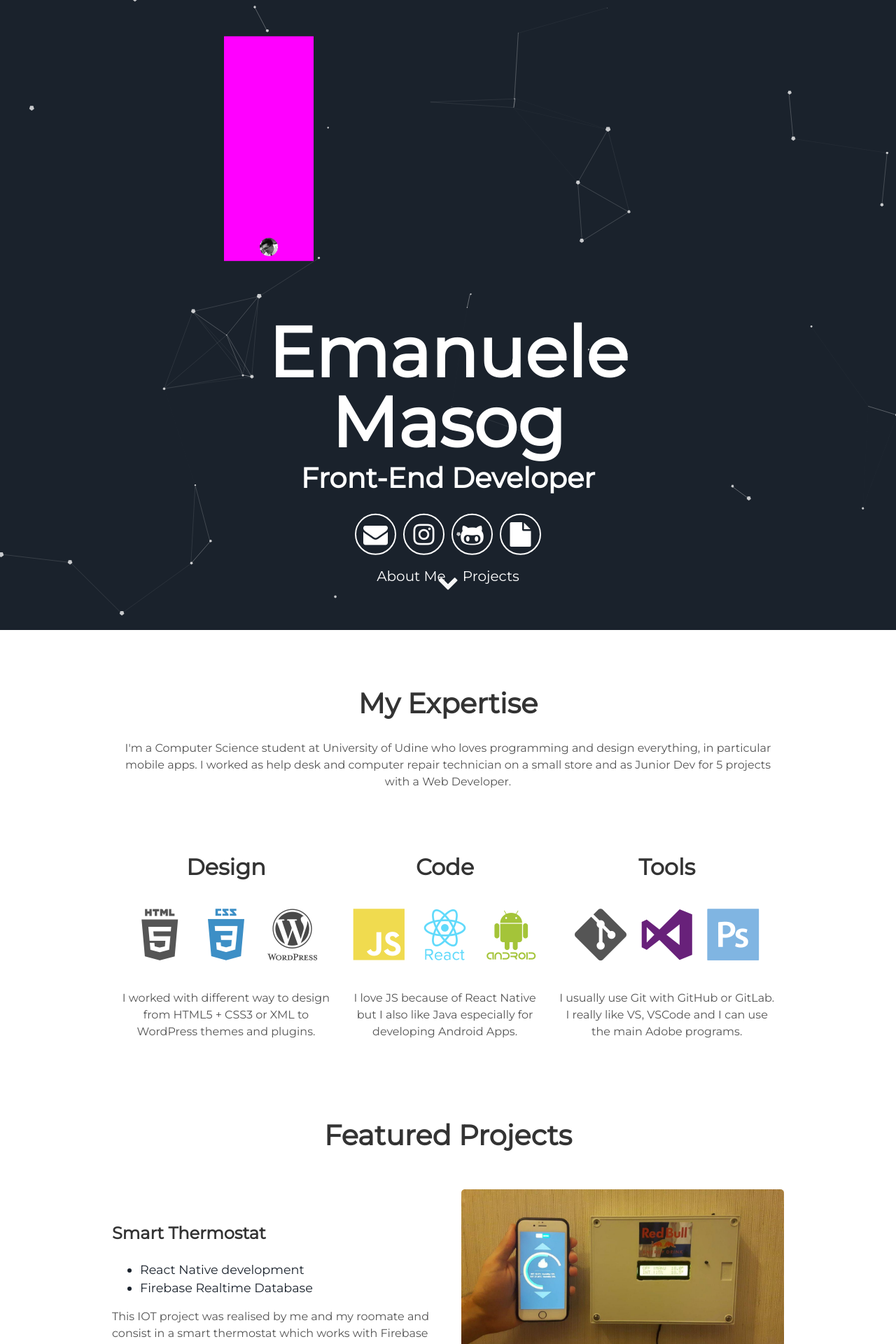
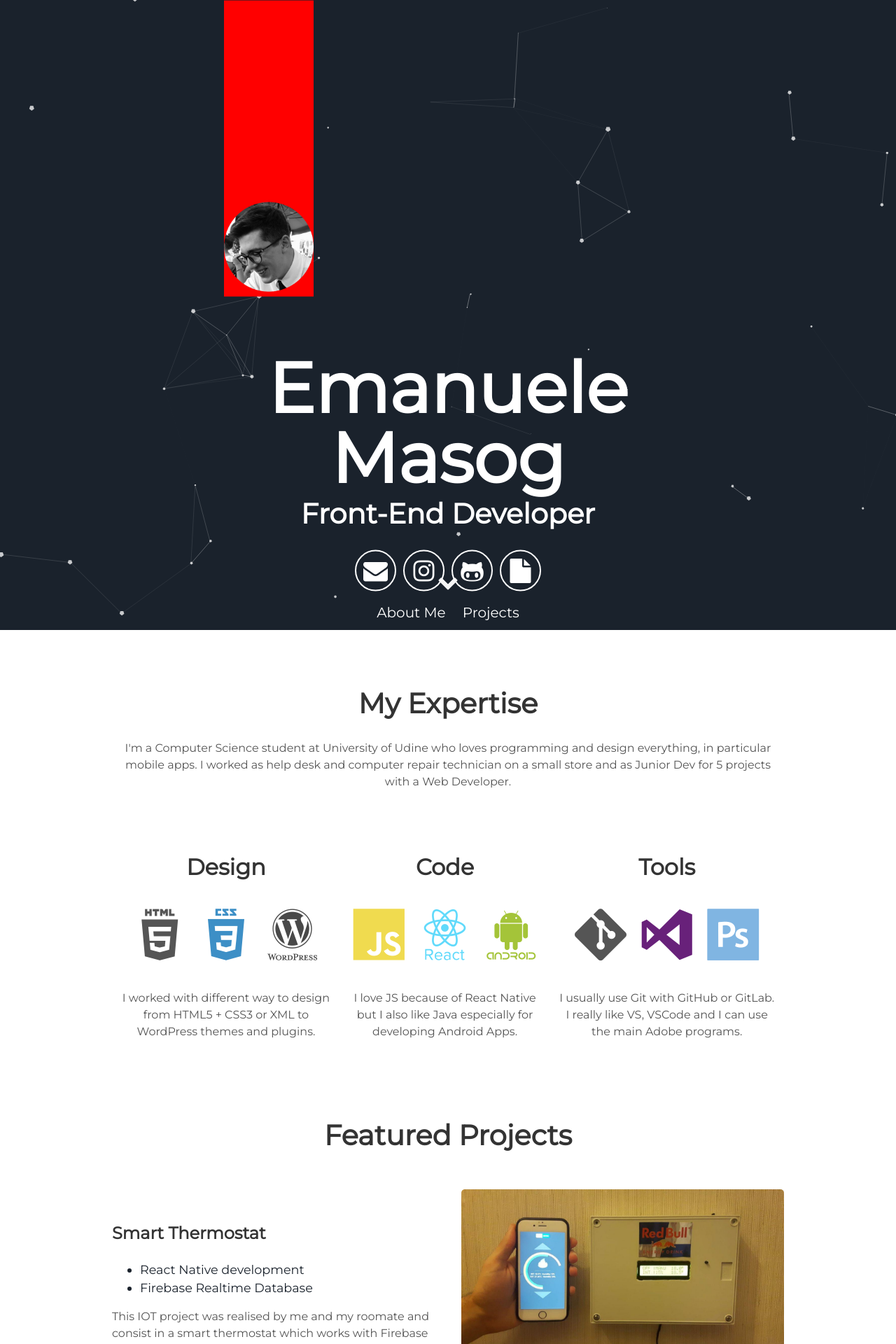
Before and after one commit to ClarkStoro/clarkstoro.github.io, a Jekyll site: the page built from index.html, in a window 1280 px wide. Shown: the top 1920 px of the page at 70% size. Built offline with Jekyll 4.4.1, drawn with Linux system fonts in a browser that asks for light colours.

Commit message:
Update header.html

```diff
--- a/_includes/header.html
+++ b/_includes/header.html
@@ -1,8 +1,8 @@
 <div id="particles-js">
   <div class="header">
 
-      <div style="width: 20%; text-align: center; padding-top: 45%; background-color: #ff00ff;">
-      <img alt="ema" class="photo" src="{{ "/assets/img/EmanueleMaso.png"}}"  style="width: 20%"/>
+      <div style="width: 20%; text-align: center; padding-top: 45%; background-color: #ff0000;">
+      <img alt="ema" class="photo" src="{{ "/assets/img/EmanueleMaso.png"}}"  style="width: 100%"/>
     </div>
 
       <h1>
```
